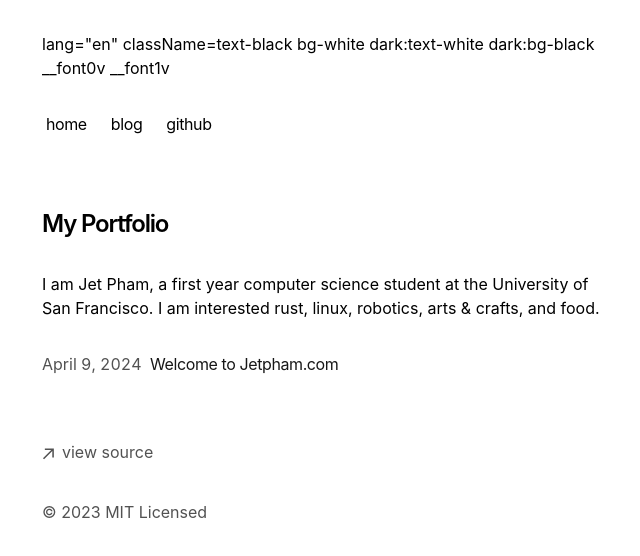
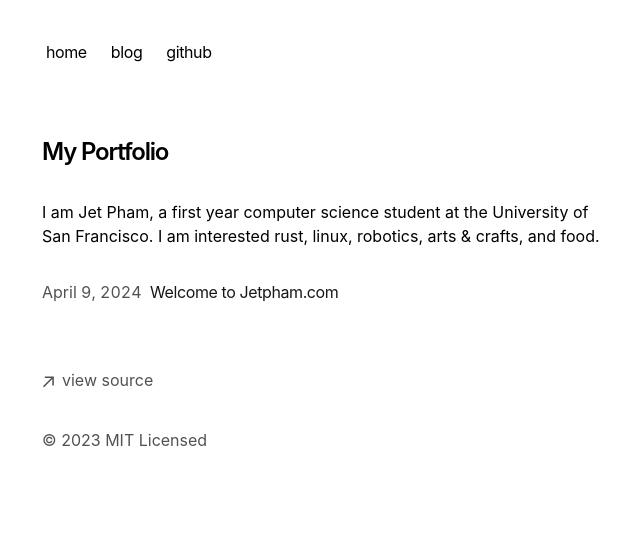
Before and after one commit to jetpham/jetpham.com, a Next.js app: page / in a window 1280 px wide. Shown: the top 556 px of the page, without its empty margins (310-950 px from the left). Built offline with nearby package versions, Linux system fonts and the light colour scheme.

Commit message:
fixed layout

```diff
--- a/app/layout.tsx
+++ b/app/layout.tsx
@@ -12,7 +12,7 @@ import Head from "next/head";
 export const metadata: Metadata = {
   metadataBase: new URL(baseUrl),
   title: {
-    default: "Home",
+    default: "Main",
     template: "%s | Jet Pham",
   },
   description: "This is my portfolio.",
@@ -45,16 +45,17 @@ export default function RootLayout({
   children: React.ReactNode;
 }) {
   return (
-    <html>
-      <Head>
-        <link rel="icon" href="/favicon.ico" />
-      </Head>
-      lang="en" className=
-      {cx(
+    <html
+      lang="en"
+      className={cx(
         "text-black bg-white dark:text-white dark:bg-black",
         GeistSans.variable,
         GeistMono.variable
       )}
+    >
+      <Head>
+        <link rel="icon" href="/favicon.ico" />
+      </Head>
       <body className="antialiased max-w-xl mx-4 mt-8 lg:mx-auto">
         <main className="flex-auto min-w-0 mt-6 flex flex-col px-2 md:px-0">
           <Navbar />
```
